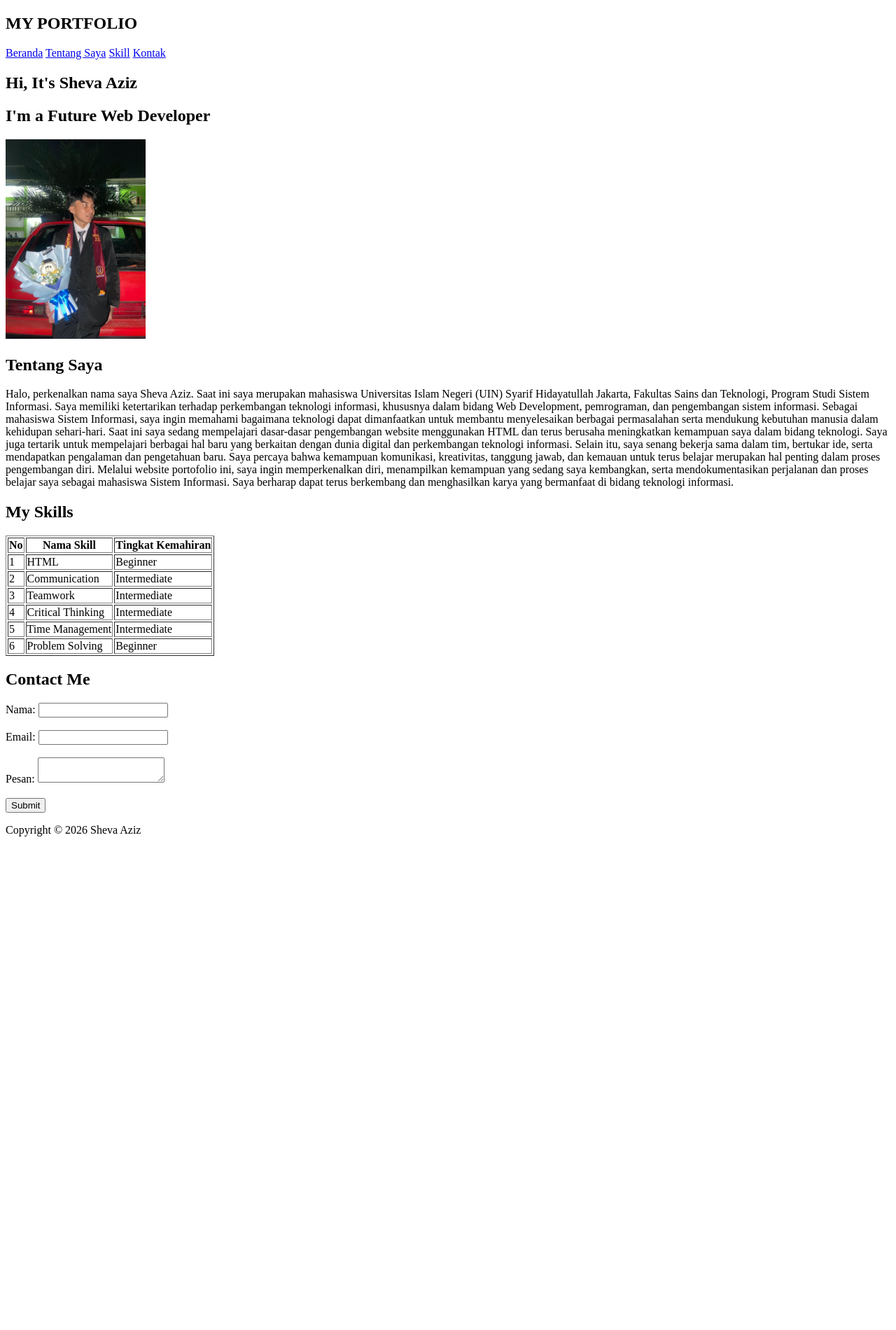
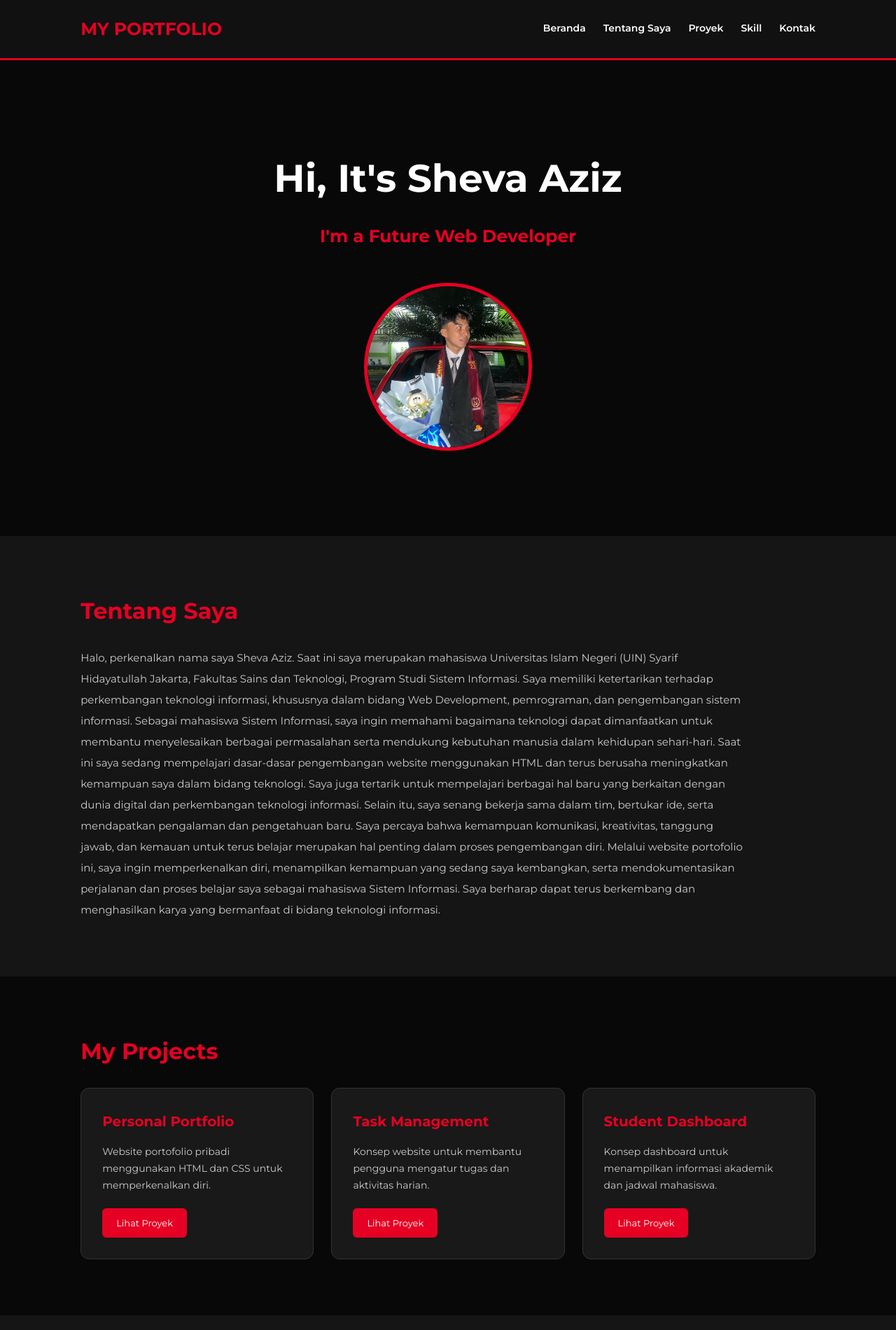
Before and after one commit to shevaaziz1-commits/portofolio-website, a plain HTML site: page index.html in a window 1280 px wide. Shown: the top 1900 px of the page at 70% size. Before the commit the page ends 1211 px from the top, so only its background shows below. Drawn offline with Linux system fonts and the light colour scheme.

Commit message:
finish portofoilo website

```diff
--- a/index.html
+++ b/index.html
@@ -1,9 +1,17 @@
 <!DOCTYPE html>
 <html lang="en">
 <head>
-    <meta charset="UTF-8">
+   <meta charset="UTF-8">
     <meta name="viewport" content="width=device-width, initial-scale=1.0">
-    <title>My Portfolio</title>
+
+    <title>Sheva Aziz | My Portfolio</title>
+
+    <link rel="preconnect" href="https://fonts.googleapis.com">
+    <link rel="preconnect" href="https://fonts.gstatic.com" crossorigin>
+
+    <link href="https://fonts.googleapis.com/css2?family=Montserrat:wght@400;500;600;700;800&display=swap" rel="stylesheet">
+
+    <link rel="stylesheet" href="style.css">
 </head>
 <body>
 
@@ -13,6 +21,7 @@
 <nav>
     <a href="#hero">Beranda</a>
     <a href="#about">Tentang Saya</a>
+    <a href="#project">Proyek</a>
     <a href="#skill">Skill</a>
     <a href="#contact">Kontak</a>
 </nav>
@@ -65,6 +74,42 @@
         di bidang teknologi informasi.
     </p>
         </section>
+
+<section id="project">
+    <h2>My Projects</h2>
+
+    <div class="project-container">
+
+        <div class="project-card">
+            <h3>Personal Portfolio</h3>
+            <p>
+                Website portofolio pribadi menggunakan
+                HTML dan CSS untuk memperkenalkan diri.
+            </p>
+            <a href="#hero">Lihat Proyek</a>
+        </div>
+
+        <div class="project-card">
+            <h3>Task Management</h3>
+            <p>
+                Konsep website untuk membantu pengguna
+                mengatur tugas dan aktivitas harian.
+            </p>
+            <a href="#project">Lihat Proyek</a>
+        </div>
+
+        <div class="project-card">
+            <h3>Student Dashboard</h3>
+            <p>
+                Konsep dashboard untuk menampilkan
+                informasi akademik dan jadwal mahasiswa.
+            </p>
+            <a href="#project">Lihat Proyek</a>
+        </div>
+
+    </div>
+</section>
+
 
         <section id="skill">
             <h2>My Skills</h2>
@@ -135,8 +180,18 @@
     </main>
 
     <footer>
-<p>Copyright &copy; 2026 Sheva Aziz</p>
+     <p>Copyright &copy; 2026 Sheva Aziz</p>
     </footer>
+<script>
+    const form = document.querySelector("form");
 
+    form.addEventListener("submit", function(event) {
+        event.preventDefault();
+
+        alert("Pesan berhasil dikirim!");
+
+        form.reset();
+    });
+</script>
 </body>
 </html>
--- /dev/null
+++ b/style.css
@@ -0,0 +1,303 @@
+
+/* PENGATURAN DASAR */
+
+* {
+    margin: 0;
+    padding: 0;
+    box-sizing: border-box;
+    scroll-behavior: smooth;
+}
+
+body {
+    background-color: #080808;
+    color: white;
+    font-family: 'Montserrat', sans-serif;
+    line-height: 1.7;
+}
+
+/* NAVBAR */
+
+header {
+    background-color: #111;
+    padding: 20px 9%;
+    display: flex;
+    justify-content: space-between;
+    align-items: center;
+    border-bottom: 3px solid #e60023;
+}
+
+header h2 {
+    color: #e60023;
+    font-size: 25px;
+}
+
+nav {
+    display: flex;
+    gap: 25px;
+}
+
+nav a {
+    color: white;
+    text-decoration: none;
+    font-size: 14px;
+    font-weight: 600;
+    transition: 0.3s;
+}
+
+nav a:hover {
+    color: #e60023;
+}
+
+/* HERO */
+
+#hero {
+    min-height: 85vh;
+    padding: 90px 9%;
+    display: flex;
+    flex-direction: column;
+    justify-content: center;
+    align-items: center;
+    text-align: center;
+}
+
+#hero h1 {
+    font-size: 55px;
+    margin-bottom: 15px;
+}
+
+#hero h2 {
+    color: #e60023;
+    font-size: 25px;
+    margin-bottom: 25px;
+}
+
+#hero img {
+    width: 240px;
+    height: 240px;
+    object-fit: cover;
+    border-radius: 50%;
+    border: 5px solid #e60023;
+    margin-top: 20px;
+}
+
+/* ABOUT */
+
+#about {
+    padding: 80px 9%;
+    background-color: #151515;
+}
+
+#about h2,
+#skill h2,
+#contact h2,
+#project h2 {
+    font-size: 32px;
+    color: #e60023;
+    margin-bottom: 25px;
+}
+
+#about p {
+    max-width: 950px;
+    color: #ccc;
+    font-size: 15px;
+    line-height: 2;
+}
+
+/* PROJECT */
+
+#project {
+    padding: 80px 9%;
+    background-color: #080808;
+}
+
+.project-container {
+    display: flex;
+    justify-content: center;
+    gap: 25px;
+    flex-wrap: wrap;
+}
+
+.project-card {
+    flex: 1 1 250px;
+    max-width: 350px;
+    padding: 30px;
+    background-color: #191919;
+    border: 1px solid #333;
+    border-radius: 12px;
+    transition: 0.3s;
+}
+
+.project-card h3 {
+    color: #e60023;
+    font-size: 20px;
+    margin-bottom: 15px;
+}
+
+.project-card p {
+    color: #ccc;
+    font-size: 14px;
+    margin-bottom: 20px;
+}
+
+.project-card a {
+    display: inline-block;
+    color: white;
+    background-color: #e60023;
+    text-decoration: none;
+    padding: 10px 20px;
+    border-radius: 6px;
+    font-size: 13px;
+    transition: 0.3s;
+}
+
+.project-card:hover {
+    transform: translateY(-8px);
+    border-color: #e60023;
+    box-shadow: 0 8px 25px rgba(230, 0, 35, 0.2);
+}
+
+/* SKILL */
+
+#skill {
+    padding: 80px 9%;
+    background-color: #151515;
+}
+
+table {
+    width: 100%;
+    max-width: 750px;
+    border-collapse: collapse;
+    color: white;
+}
+
+th {
+    background-color: #e60023;
+    padding: 15px;
+    text-align: left;
+}
+
+td {
+    padding: 15px;
+    background-color: #202020;
+    border: 1px solid #444;
+}
+
+tr:hover td {
+    background-color: #303030;
+}
+
+/* CONTACT */
+
+#contact {
+    padding: 80px 9%;
+    background-color: #080808;
+}
+
+form {
+    max-width: 550px;
+}
+
+label {
+    display: block;
+    margin-bottom: 8px;
+}
+
+input,
+textarea {
+    width: 100%;
+    padding: 13px;
+    margin-bottom: 20px;
+    background-color: #1b1b1b;
+    border: 1px solid #444;
+    color: white;
+    border-radius: 6px;
+    font-family: inherit;
+}
+
+textarea {
+    min-height: 120px;
+}
+
+button {
+    padding: 13px 30px;
+    background-color: #e60023;
+    color: white;
+    border: none;
+    border-radius: 6px;
+    cursor: pointer;
+}
+
+/* FOOTER */
+
+footer {
+    background-color: #111;
+    text-align: center;
+    padding: 25px;
+    color: #aaa;
+}
+
+/* RESPONSIVE DESIGN */
+
+@media (max-width: 768px) {
+
+    header {
+        flex-direction: column;
+        gap: 15px;
+        padding: 20px 5%;
+    }
+
+    nav {
+        flex-direction: column;
+        align-items: center;
+        gap: 10px;
+    }
+
+    #hero {
+        min-height: auto;
+        padding: 70px 5%;
+    }
+
+    #hero h1 {
+        font-size: 34px;
+    }
+
+    #hero h2 {
+        font-size: 19px;
+    }
+
+    #hero img {
+        width: 190px;
+        height: 190px;
+    }
+
+    #about,
+    #project,
+    #skill,
+    #contact {
+        padding: 55px 6%;
+    }
+
+    .project-container {
+        flex-direction: column;
+        align-items: stretch;
+    }
+
+    .project-card {
+        width: 100%;
+        max-width: none;
+    }
+
+    table {
+        font-size: 12px;
+    }
+
+    th,
+    td {
+        padding: 10px 7px;
+    }
+}
+button:hover {
+    background-color: #b8001c;
+    transform: translateY(-3px);
+    transition: 0.3s;
+}
```
Also changed, not shown: index - Back up.html (added, +142 -0 lines).
